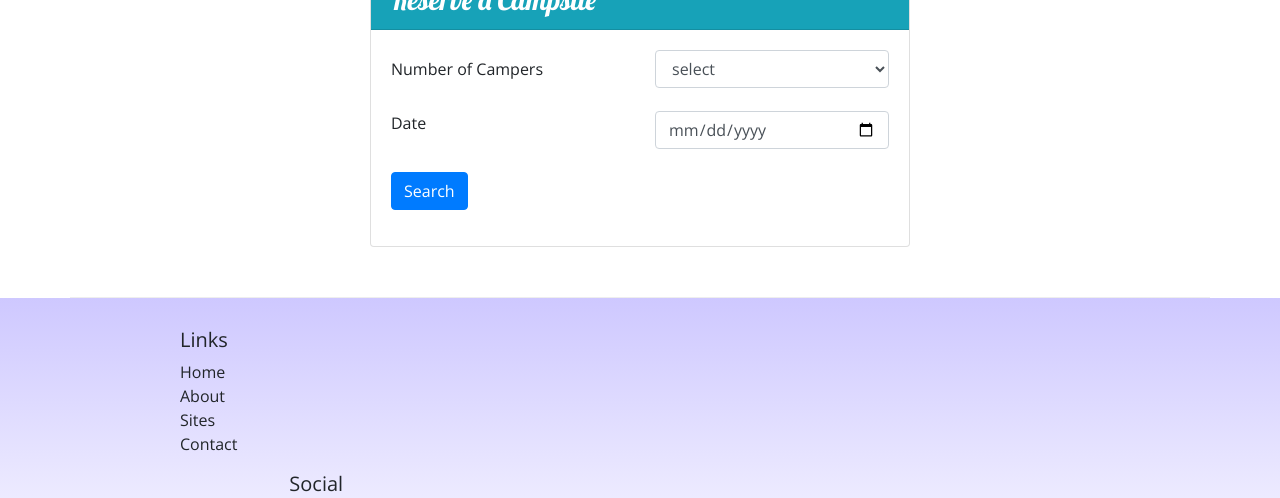
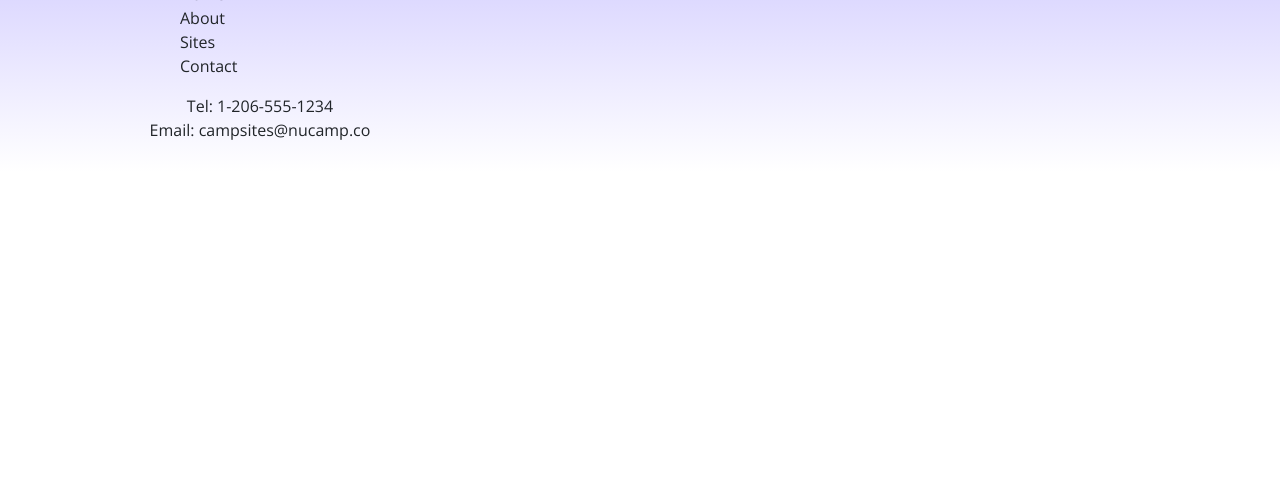
Before and after one commit to andewils/Nucampsite, a website: page index.html in a window 1280 px wide. Shown: the part 1754-2252 px from the top of the page. After the commit the page ends 1926 px from the top, so only its background shows below. Drawn offline with nearby package versions, Linux system fonts and the light colour scheme.

Commit message:
Week 3 index correction

```diff
--- a/index.html
+++ b/index.html
@@ -29,7 +29,7 @@
                     <h1>NuCamp</h1>
                     <h2>a better way to camp</h2>
                 </div>
-                <div class="col">
+                <div class="col-md-4 col-xl-2 mt-4">
                     <button type="button" class="btn btn-info btn-lg" data-toggle="modal" data-target="#reserveModal">Reserve Campsite</button>
                 </div>
             </div>
@@ -46,10 +46,10 @@
                     <div class="container-fluid">
                         <form>
                             <div class="row form-group">
-                                <label for="numCampers" class="col-form-label col-sm-6">Number of Campers</label>
+                                <label for="numCampers" class="col-sm-6 col-form-label">Number of Campers</label>
                                 <div class="col">
                                     <select class="form-control" name="numCampers" id="numCampers">
-                                    <option value="select">select</option>
+                                        <option value="selected">select</option>
                                         <option value="1">1</option>
                                         <option value="2">2</option>
                                         <option value="3">3</option>
@@ -60,26 +60,26 @@
                                 </div>
                             </div>
                             <div class="row form-group">
-                            <label for="date" class="col col-sm-6 col-form-label">Date</label>
+                                <label for="date" class="col-sm-6 col-form-label">Date</label>
                                 <div class="col">
-                           <input class="form-control" type="date" id="date" name="date" placeholder="date"/>
+                                    <input class="form-control" type="date" id="date" name="date" placeholder="date" >
                                 </div>
                             </div>
                             <div class="row form-group">
-                            <label for="siteType" class="col col-sm-6 col-form-label">Campsite Type</label>
+                                <label class="col-sm-6 col-form-label">Campsite Type</label>
                                 <div class="col-2 btn-group btn-group-toggle" data-toggle="buttons">
-                            <label class="btn btn-success">
-                                <input type="radio" name="siteType" id="siteTent"> Tent
+                                <label class="btn btn-success active">
+                                    <input type="radio" name="siteType" id="siteTent" value="tent"> Tent
                                 </label>
                                 <label class="btn btn-primary">
-                                <input type="radio" name="siteType" id="siteRV"> RV
+                                    <input type="radio" name="siteType" id="siteRV" value="rv"> RV
                                 </label>
                                 </div>
                             </div>
                             <div class="row form-group">
                                 <div class="col">
                                     <button type="button" class=" btn btn-secondary" data-dismiss="modal">Cancel</button>
-                                <button type="button" class=" btn btn-primary">Search</button>
+                                    <button type="submit" class=" btn btn-primary">Search</button>
                                 </div>
                             </div>
                         </form>
@@ -214,12 +214,12 @@
             </div>
             <div class="col">
                 <div class="media">
-                    <div class="media-body">
+                    <div class="media-body align-self-center">
                         <h3>React Lake Campground</h3>
                         <p>Nestled in the foothills of the Chrome Mountains, this campground on the shores of the
                              pristine React Lake is a favorite for fly fishers.</p>
                     </div>
-                <img class="d-flex mr-3 img-thumbnail" src="img/react-lake-thumb.jpg" alt="React Lake Thumb" />
+                    <img class="d-flex ml-3 img-thumbnail" src="img/react-lake-thumb.jpg" alt="React Lake Thumb" />
                 </div>
             </div>
         </div>
@@ -238,43 +238,6 @@
                 </div>
             </div>
         </div>
-        <div class="row row-content">
-            <div class="col-sm-6 mx-auto">
-             <div class="card">
-               <h3 class="card-header bg-info text-white">Reserve a Campsite</h3>
-               <div class="card-body">
-                <form id="reserveForm">
-                    <div class="row form-group">
-                        <label for="numCampers" class="col-form-label col-sm-6">Number of Campers</label>
-                        <div class="col">
-                        <select class="form-control" name="numCampers" id="numCampers">
-                            <option value="select">select</option>
-                            <option value="1">1</option>
-                            <option value="2">2</option>
-                            <option value="3">3</option>
-                            <option value="4">4</option>
-                            <option value="5">5</option>
-                            <option value="6">6</option>
-                        </select>
-                    </div>
-                </div>
-                <div class="row form-group col-form-label">
-                    <label for="date" class="col-sm-6">Date</label>
-                   <div class="col">
-                   <input class="form-control" type="date" id="date" name="date" placeholder="date"/>
-                   </div>
-                </div>
-                <div class="row form-group">
-                    <div class="col">
-                        <button type="button" class=" btn btn-primary">Search</button>
-                    </div>
-                </div>
-            </form>
-
-                        </div>
-                    </div>
-                </div>
-            </div>
     </div>
 
     <footer class="site-footer">
@@ -283,23 +246,26 @@
                 <div class="col-4 col-sm-2 offset-1">
                     <h5>Links</h5>
                     <ul class="list-unstyled">
-                            <li><a href="#">Home</a></li>
+                        <li><a href="index.html">Home</a></li>
                         <li><a href="aboutus.html">About</a></li>
                         <li><a href="#">Sites</a></li>
-                            <li><a href="contactus.html">Contact</a></li>
+                        <li><a href="aboutus.html">Contact</a></li>
                     </ul>
                 </div>
-            </div>
                 <div class="col-6 col-sm-5 text-center">
-                    <h5>Social</h5>
                     <a class="btn btn-social-icon btn-instagram" href="http://instagram.com/"><i class="fa fa-instagram"></i></a>
                     <a class="btn btn-social-icon btn-facebook" href="http://facebook.com/"><i class="fa fa-facebook"></i></a>
                     <a class="btn btn-social-icon btn-twitter" href="http://twitter.com/"><i class="fa fa-twitter"></i></a>
                     <a class="btn btn-social-icon btn-google" href="http://youtube.com/"><i class="fa fa-youtube"></i></a>
                 </div>
                 <div class="col-sm-4 text-center">
-                    s<i class="fa fa-phone fa-lg text-primary"></i> 1-206-555-1234<br />
+                    <i class="fa fa-phone fa-lg text-primary"></i> 1-206-555-1234<br />
                     <i class="fa fa-envelope-o fa-lg text-primary"></i> campsites@nucamp.co
+                </div>
+                <div class="col-sm-4 text-center">
+                    Tel: 1-206-555-1234<br />
+                    Email: campsites@nucamp.co
+                </div>
            </div>
         </div>
     </footer>
```
Lines whose indentation alone changed are shown as unchanged.
